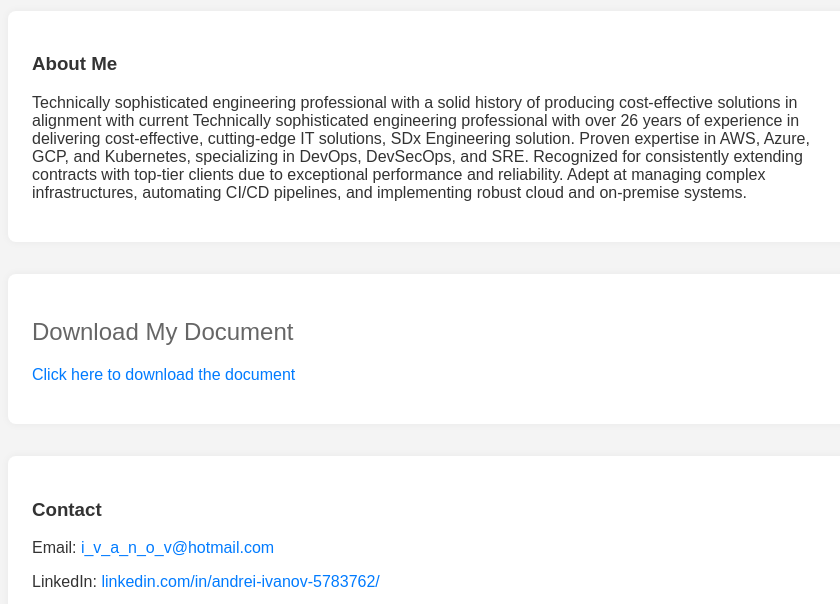
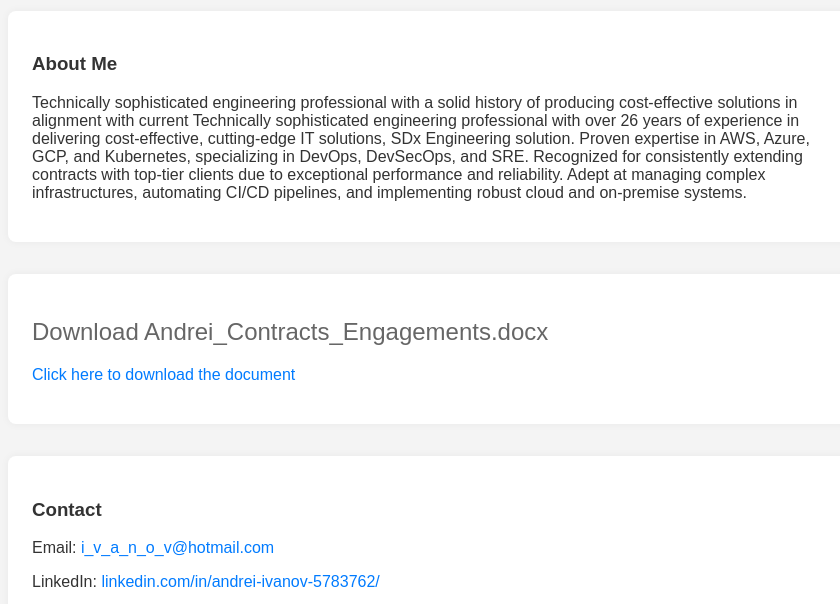
Before and after one commit to ikrb01/ikrb01.github.io, a plain HTML site: page index.htm in a window 1280 px wide. Shown: the part 173-777 px from the top of the page, without its empty margins (208-1048 px from the left). Drawn offline with Linux system fonts and the light colour scheme.

Commit message:
Update index.htm 09

```diff
--- a/index.htm
+++ b/index.htm
@@ -59,7 +59,7 @@
   </section>
 
   <section>
-    <h2>Download My Document</h2>
+    <h2>Download Andrei_Contracts_Engagements.docx</h2>
   <p>
     <a href="Andrei_Contracts_Engagements.docx" download>Click here to download the document</a>
   </p>
```
